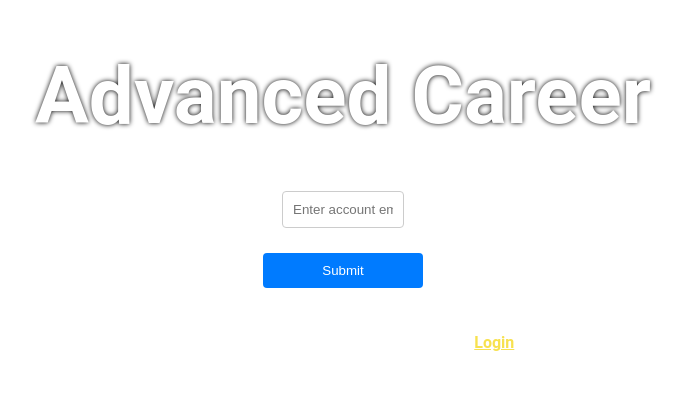
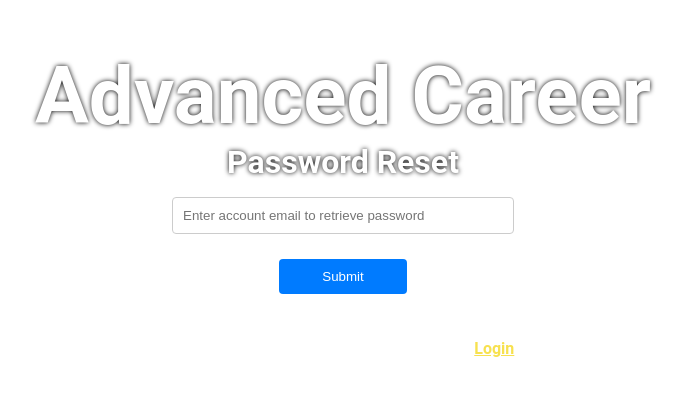
Before and after one commit to proteanmetamorphoses/Resume-Analyzer, a React (Create React App) app: page /password-reset in a window 1280 px wide. Shown: the part 151-546 px from the top of the page, without its empty margins (297-982 px from the left). Built offline with nearby package versions, Linux system fonts and the light colour scheme; no server answers; the HTML template or start-up script is replaced by a standard one.

Commit message:
CSS Updates InterviewPractice Reset and Admin Selectors Fix

```diff
--- a/src/components/Admin.css
+++ b/src/components/Admin.css
@@ -35,7 +35,7 @@
 
   .ColorChanger{
     display: flex;
-    width: 50%;
+    width: 55%;
     flex-direction: column;
     justify-content: space-between;
     align-items: center;
--- a/src/components/Home.js
+++ b/src/components/Home.js
@@ -18,10 +18,10 @@ const LandingPage = () => {
       <h1 className="header-title">Advanced Career</h1>
       <p className="tagline">Targeted, relevant content shows your quality.</p>
       <p className="tagline">
-        Make your resume glow with powerful AI content enhancements.
+        Shape your resume with powerful AI content enhancements.
       </p>
       <p className="tagline">
-        Make your interview stand out with professional language suggestions.
+        Professionalize your interview with engaging AI language suggestions.
       </p>
       <button onClick={goToLogin} className="cta-button">
         Get Started
--- a/src/components/InterviewPractice.js
+++ b/src/components/InterviewPractice.js
@@ -49,7 +49,7 @@ const InterviewPractice = () => {
   useEffect(() => {
     // Update the count of questions whenever qaPairs changes
     setQuestionsCount(qaPairs.length - 1);
-  }, [qaPairs]);
+  }, [qaPairs, questionsCount]);
 
   useEffect(() => {
     if (sequence.length === 0) {
@@ -339,6 +339,7 @@ const InterviewPractice = () => {
   const handleSubmit = () => {
     console.log("qaPairs on Add to Submit: ", qaPairs);
     if (shouldBlockAnswer()) {
+      console.log("Submit blocked.");
       return;
     }
 
@@ -393,10 +394,11 @@ const InterviewPractice = () => {
           charRatio: calculateCharRatio(typedChars, spokenChars),
         });
       }
-
+      console.log("Answer received and submitted.", updatedQAPairs);
       return updatedQAPairs;
     });
-
+    console.log(qaPairs);
+    console.log("questionsCount: ", questionsCount);
     // Reset for next input
     setTypedChars(0);
     setSpokenChars(0);
@@ -451,13 +453,18 @@ const InterviewPractice = () => {
   const resetInterview = () => {
     setVoiceBotState((prevState) => ({
       ...prevState,
-      audioFileIndex: 0,
+      audioFileIndex: -1,
       voiceBotText: "", // Reset voiceBotText to an empty string
       combinedText: "",
       prevCombinedText: "",
     }));
-    setQAPairs([]); // Reset the question-answer pairs
-    setQuestionsCount(0); // Reset the questions count
+    var iframeWindow = document.getElementById("theBot").contentWindow;
+    iframeWindow.postMessage(
+      sequence[0],
+      "https://voicebot.ispeakwell.ca/"
+    );
+
+    setQAPairs(initialQAPairs); // Reset the question-answer pairs
     clearTextArea(); // Clear the text area if needed
     setShowSubmitButton(false);
     window.scrollTo(0, 0); // Scroll to the top of the window
--- a/src/components/Login.css
+++ b/src/components/Login.css
@@ -20,16 +20,16 @@ form {
   text-align: center;
 }
 
-input[type="email"],
+.Login-Input, input[type="email"],
 input[type="password"] {
-  width: 25%;
+  width: 50%;
   margin-bottom: 10px;
   padding: 10px;
-  border: 1px solid #ccc;
+
   border-radius: 4px;
 }
 
-input[type="email"],
+.Login-Input, input[type="email"],
 input[type="password"] {
   padding: 10px;
 }
--- a/src/components/Login.js
+++ b/src/components/Login.js
@@ -97,7 +97,7 @@ function Login() {
         <HexagonBackground />
       </div>
       <h1 className="header-title">Advanced Career</h1>
-      <form onSubmit={handleLogin}>
+      <form className="Login-Input" onSubmit={handleLogin}>
         <input
           type="email"
           placeholder="Email"
--- a/src/components/PasswordReset.css
+++ b/src/components/PasswordReset.css
@@ -25,8 +25,7 @@
   display: flex;
   flex-direction: column;
   align-items: center;
-  width: 100%;
-  max-width: 400px;
+  width: 50%;
   margin-bottom: 20px;
 }
 
@@ -39,7 +38,7 @@
 }
 
 .prbutton {
-  width: 40%;
+  width: 20%;
   padding: 10px;
   background-color: #007bff;
   color: white;
--- a/src/components/PasswordReset.js
+++ b/src/components/PasswordReset.js
@@ -28,9 +28,8 @@ function PasswordReset() {
       </div>
       <div className="header-container">
         <h1 className="header-title">Advanced Career</h1>
-        <p className="header-subtitle">Password Reset</p>
+        <h2 className="header-subtitle">Password Reset</h2>
       </div>
-
       <form className="prform" onSubmit={handlePasswordReset}>
         <input
           className="prinput"
--- a/src/components/Signup.css
+++ b/src/components/Signup.css
@@ -68,3 +68,7 @@ subutton:hover {
   outline: none; /* Removing default outline, optional */
   cursor: pointer; /* Change cursor to indicate clickable item */
 }
+
+.SignUp-Input{
+  width: 50%;
+}
--- a/src/components/Signup.js
+++ b/src/components/Signup.js
@@ -53,7 +53,7 @@ function Signup() {
         <HexagonBackground />
       </div>
       <h1 className="supheader-title">Advanced Career</h1>
-      <form onSubmit={handleSignup}>
+      <form className="SignUp-Input" onSubmit={handleSignup}>
         <input
           type="email"
           placeholder="Email"
--- a/src/components/VoiceBotStateContext.js
+++ b/src/components/VoiceBotStateContext.js
@@ -3,7 +3,7 @@ import React, { createContext, useState } from 'react';
 export const VoiceBotStateContext = createContext();
 
 const initialState = {
-    audioFileIndex: 0, // Index of the current audio file
+    audioFileIndex: -1, // Index of the current audio file
     isListening: false, // Boolean to track if voice recognition is active
     voiceBotText: "", // Text of the VoiceBot
     sentences: [], // Array of sentences
```
